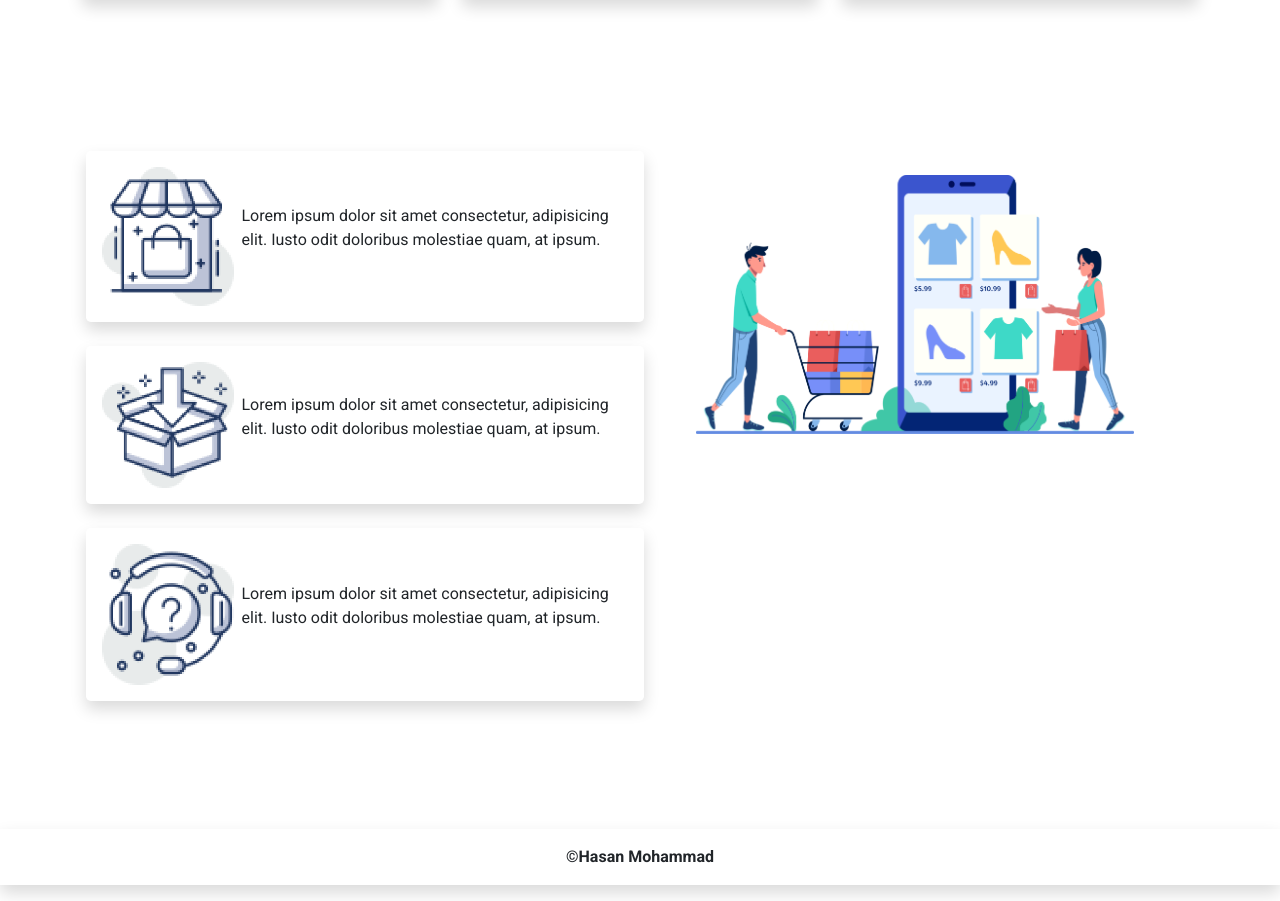
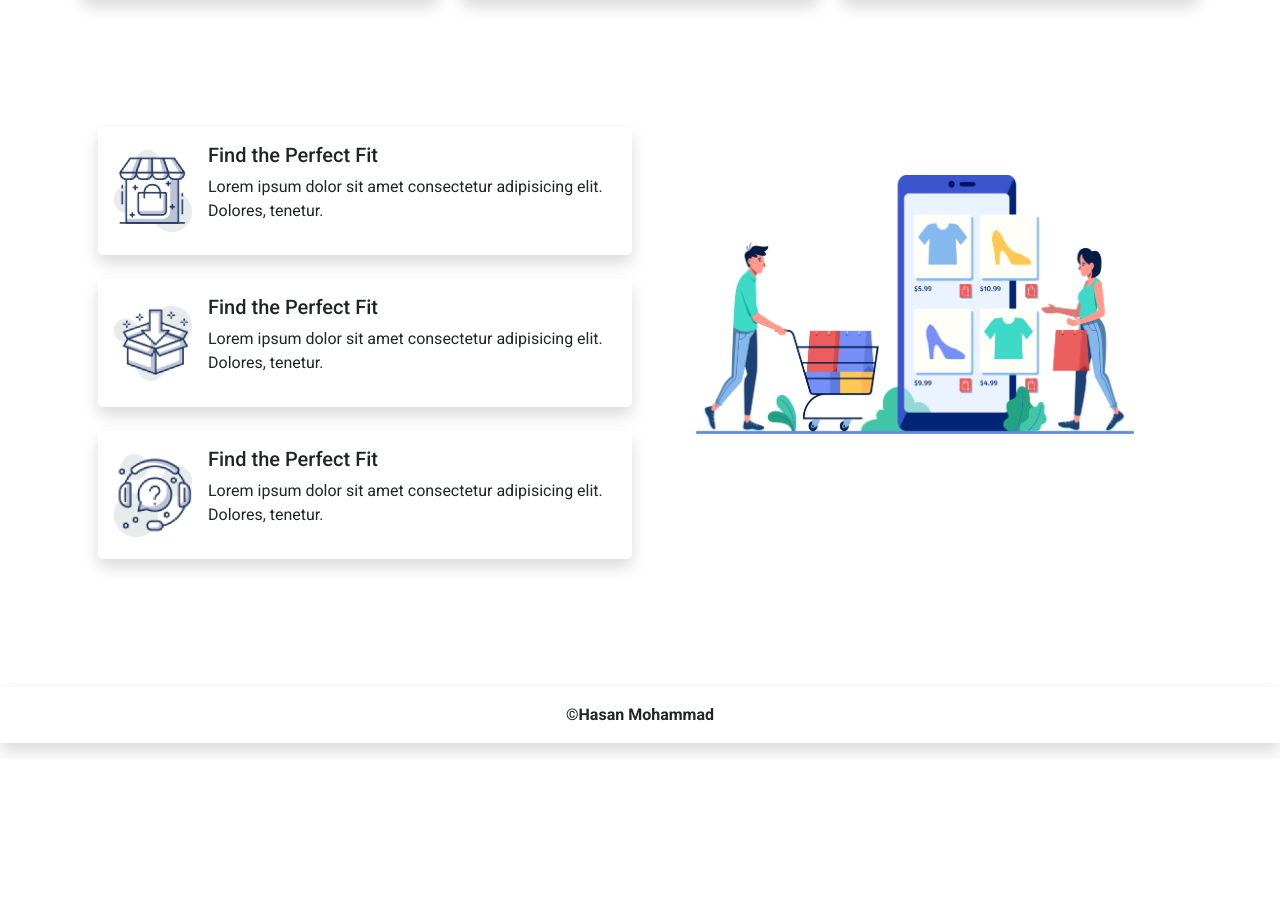
Before and after one commit to hasan-mohammad-bd/nike-react-boostrap, a plain HTML site: page index.html in a window 1280 px wide. Shown: the part 2064-2965 px from the top of the page. After the commit the page ends 2823 px from the top, so only its background shows below. Drawn offline with nearby package versions, Linux system fonts and the light colour scheme.

Commit message:
fixcing last section

```diff
--- a/index.html
+++ b/index.html
@@ -171,18 +171,32 @@
         <div class="row g-3 row-cols-1 row-cols-lg-2 p-3">
           <div class="col">
             <div class="row row-cols-1 g-4">
-              <div class="col"></div>
-              <div class="d-flex align-items-center rounded-3 shadow p-3">
-                <img class="w-25" src="./icons/image 12.png" alt="">
-                <p class="ps-2">Lorem ipsum dolor sit amet consectetur, adipisicing elit. Iusto odit doloribus molestiae quam, at ipsum.</p>
+              <div class="col">
+                <div class="d-flex align-items-center rounded-3 shadow p-3">
+                  <img width="78px" src="./icons/image 12.png" alt="">
+                  <div class="text ms-3">
+                    <h5>Find the Perfect Fit</h5>
+                    <p>Lorem ipsum dolor sit amet consectetur adipisicing elit. Dolores, tenetur.</p>
+                  </div>
+                </div>
               </div>
-              <div class="d-flex align-items-center rounded-3 shadow p-3">
-                <img class="w-25" src="./icons/image 13.png" alt="">
-                <p class="ps-2">Lorem ipsum dolor sit amet consectetur, adipisicing elit. Iusto odit doloribus molestiae quam, at ipsum.</p>
+              <div class="col">
+                <div class="d-flex align-items-center rounded-3 shadow p-3">
+                  <img width="78px" src="./icons/image 13.png" alt="">
+                  <div class="text ms-3">
+                    <h5>Find the Perfect Fit</h5>
+                    <p>Lorem ipsum dolor sit amet consectetur adipisicing elit. Dolores, tenetur.</p>
+                  </div>
+                </div>
               </div>
-              <div class="d-flex align-items-center rounded-3 shadow p-3">
-                <img class="w-25" src="./icons/image 14.png" alt="">
-                <p class="ps-2">Lorem ipsum dolor sit amet consectetur, adipisicing elit. Iusto odit doloribus molestiae quam, at ipsum.</p>
+              <div class="col">
+                <div class="d-flex align-items-center rounded-3 shadow p-3">
+                  <img width="78px" src="./icons/image 14.png" alt="">
+                  <div class="text ms-3">
+                    <h5>Find the Perfect Fit</h5>
+                    <p>Lorem ipsum dolor sit amet consectetur adipisicing elit. Dolores, tenetur.</p>
+                  </div>
+                </div>
               </div>
             </div>
           </div>
```
